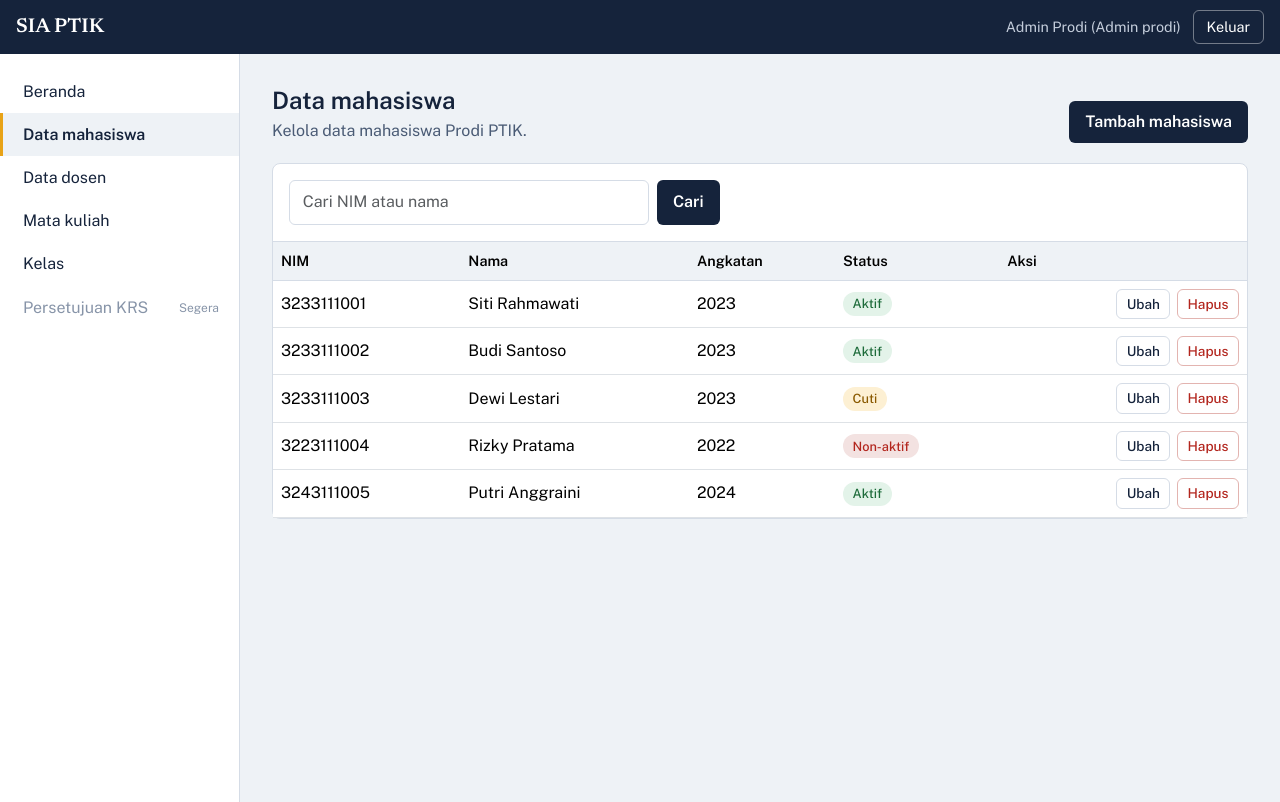
After one commit to mikhA-L/SIA, a Laravel app: page /demo/mahasiswa in a window 1280 px wide. The commit adds this page. Run offline with Laravel 12, Linux system fonts and the light colour scheme; a user stored in the database is signed in; data comes from the database, SQL or seed files in the repository.

Commit message:
feat: layout sidebar, komponen tampilan, dan halaman data master

```diff
--- /dev/null
+++ b/public/css/sia.css
@@ -0,0 +1,76 @@
+:root {
+    --ink: #15233b;
+    --slate: #4a5b75;
+    --mist: #eef2f6;
+    --line: #d5dce6;
+    --amber: #e8a317;
+    --danger: #b3261e;
+    --ok: #1d6b3a;
+    --warn: #8a5a00;
+}
+body { font-family: "Public Sans", system-ui, -apple-system, "Segoe UI", Roboto, sans-serif; color: var(--ink); background: var(--mist); }
+
+/* Bilah atas */
+.topbar { background: var(--ink); color: #fff; position: sticky; top: 0; z-index: 1030; }
+.topbar-inner { display: flex; align-items: center; gap: .75rem; padding: .6rem 1rem; }
+.topbar .brand { font-family: "Newsreader", Georgia, serif; font-weight: 600; font-size: 1.25rem; color: #fff; text-decoration: none; margin-right: auto; }
+.topbar .who { color: #c4cddb; font-size: .9rem; }
+.btn-ghost { background: transparent; color: #fff; border: 1px solid rgba(255,255,255,.4); border-radius: 6px; padding: .35rem .8rem; font-size: .9rem; }
+.btn-ghost:hover { background: rgba(255,255,255,.12); color: #fff; }
+
+/* Tata letak */
+.layout { display: flex; min-height: calc(100vh - 52px); }
+.sidebar { width: 240px; flex: none; background: #fff; border-right: 1px solid var(--line); padding: 1rem 0; position: sticky; top: 52px; align-self: flex-start; height: calc(100vh - 52px); overflow-y: auto; }
+.content { flex: 1; min-width: 0; padding: 1.5rem 1rem 3rem; max-width: 1100px; }
+@media (min-width: 992px) { .content { padding: 2rem 2rem 3rem; } }
+
+/* Menu samping */
+.menu { list-style: none; margin: 0; padding: 0; }
+.menu .nav-link { display: flex; justify-content: space-between; align-items: center; padding: .6rem 1.25rem; color: var(--ink); border-left: 3px solid transparent; text-decoration: none; }
+.menu a.nav-link:hover { background: var(--mist); }
+.menu a.nav-link.active { background: var(--mist); border-left-color: var(--amber); font-weight: 600; }
+.menu .nav-link.disabled { color: #8794a8; cursor: default; }
+.menu .nav-link small { font-size: .75rem; }
+
+/* Judul halaman */
+.page-head { display: flex; flex-wrap: wrap; gap: .75rem 1rem; align-items: flex-end; justify-content: space-between; margin-bottom: 1.25rem; }
+.page-head h1 { font-size: 1.5rem; font-weight: 600; margin: 0; }
+.page-head p { margin: .25rem 0 0; color: var(--slate); }
+
+/* Kotak, tombol */
+.box { background: #fff; border: 1px solid var(--line); border-radius: 8px; padding: 1.25rem; }
+.btn-sia { background: var(--ink); color: #fff; border: 0; border-radius: 6px; padding: .55rem 1rem; font-weight: 600; text-decoration: none; display: inline-block; }
+.btn-sia:hover { background: #0f1a2d; color: #fff; }
+.btn-line { background: #fff; color: var(--ink); border: 1px solid var(--line); border-radius: 6px; padding: .55rem 1rem; font-weight: 500; text-decoration: none; display: inline-block; }
+.btn-line:hover { background: var(--mist); color: var(--ink); }
+.btn-sm-line { padding: .25rem .6rem; font-size: .85rem; }
+.btn-danger-line { color: var(--danger); border-color: #e3b4b0; }
+.btn-danger-line:hover { background: #fbeceb; color: var(--danger); }
+a:focus-visible, button:focus-visible, input:focus-visible, select:focus-visible, textarea:focus-visible { outline: 3px solid var(--amber); outline-offset: 2px; }
+
+/* Tabel */
+.table-tools { display: flex; flex-wrap: wrap; gap: .5rem; padding: 1rem; border-bottom: 1px solid var(--line); }
+.table-tools .form-control { flex: 1 1 220px; max-width: 360px; }
+.sia-table { margin: 0; }
+.sia-table th { background: var(--mist); font-weight: 600; font-size: .9rem; white-space: nowrap; border-bottom: 1px solid var(--line); }
+.sia-table td { vertical-align: middle; }
+.sia-table tbody tr:hover { background: #f8fafc; }
+.aksi { display: flex; gap: .4rem; justify-content: flex-end; }
+.table-foot { padding: .75rem 1rem; border-top: 1px solid var(--line); }
+.empty { padding: 2.5rem 1rem; text-align: center; color: var(--slate); }
+
+/* Status */
+.chip { display: inline-block; padding: .15rem .6rem; border-radius: 999px; font-size: .8rem; font-weight: 500; }
+.chip-ok { background: #e3f3e9; color: var(--ok); }
+.chip-wait { background: #fdf0d3; color: var(--warn); }
+.chip-no { background: #f3e2e1; color: var(--danger); }
+
+/* Form */
+.form-label { font-weight: 500; font-size: .95rem; }
+.form-control, .form-select { border: 1px solid var(--line); border-radius: 6px; padding: .6rem .8rem; }
+.form-control:focus, .form-select:focus { border-color: var(--ink); box-shadow: 0 0 0 3px rgba(232,163,23,.45); }
+.form-control.is-invalid, .form-select.is-invalid { border-color: var(--danger); background-image: none; }
+.field-error { color: var(--danger); font-size: .9rem; margin-top: .35rem; }
+.req { color: var(--danger); }
+.form-actions { display: flex; gap: .5rem; margin-top: 1.5rem; }
+.form-narrow { max-width: 560px; }
--- /dev/null
+++ b/resources/views/components/alert.blade.php
@@ -0,0 +1,7 @@
+{{-- Menampilkan pesan dari controller: ->with('status', '...') atau ->with('error', '...') --}}
+@if (session('status'))
+    <div class="alert alert-success" role="status">{{ session('status') }}</div>
+@endif
+@if (session('error'))
+    <div class="alert alert-danger" role="alert">{{ session('error') }}</div>
+@endif
--- /dev/null
+++ b/resources/views/components/data-table.blade.php
@@ -0,0 +1,50 @@
+{{--
+  Pemakaian:
+  <x-data-table :headers="['NIM','Nama','Aksi']" :count="$rows->count()" :q="$q">
+      <tr>...</tr>  (baris tabel)
+      <x-slot:footer>{{ $paginator->links() }}</x-slot:footer>   (opsional)
+  </x-data-table>
+--}}
+@props([
+    'headers' => [],
+    'count' => 0,
+    'q' => null,
+    'searchable' => true,
+    'placeholder' => 'Cari...',
+    'empty' => 'Belum ada data.',
+])
+
+<div class="box p-0">
+    @if ($searchable)
+        <form method="GET" action="{{ url()->current() }}" class="table-tools" role="search">
+            <label for="q" class="visually-hidden">Cari data</label>
+            <input id="q" name="q" type="search" value="{{ $q }}" class="form-control" placeholder="{{ $placeholder }}">
+            <button class="btn-sia" type="submit">Cari</button>
+            @if ($q)
+                <a class="btn-line" href="{{ url()->current() }}">Hapus pencarian</a>
+            @endif
+        </form>
+    @endif
+
+    @if ($count > 0)
+        <div class="table-responsive">
+            <table class="table sia-table">
+                <thead>
+                    <tr>
+                        @foreach ($headers as $h)
+                            <th scope="col">{{ $h }}</th>
+                        @endforeach
+                    </tr>
+                </thead>
+                <tbody>{{ $slot }}</tbody>
+            </table>
+        </div>
+        @isset($footer)
+            <div class="table-foot">{{ $footer }}</div>
+        @endisset
+    @else
+        <div class="empty">
+            <p class="mb-0">{{ $q ? 'Tidak ada hasil untuk "' . $q . '".' : $empty }}</p>
+        </div>
+    @endif
+</div>
--- /dev/null
+++ b/resources/views/components/page-header.blade.php
@@ -0,0 +1,13 @@
+@props(['title', 'subtitle' => null])
+
+<div class="page-head">
+    <div>
+        <h1>{{ $title }}</h1>
+        @if ($subtitle)
+            <p>{{ $subtitle }}</p>
+        @endif
+    </div>
+    @isset($actions)
+        <div>{{ $actions }}</div>
+    @endisset
+</div>
--- /dev/null
+++ b/resources/views/demo/mahasiswa-index.blade.php
@@ -0,0 +1,39 @@
+@extends('layouts.app')
+
+@section('title', 'Data mahasiswa')
+
+@section('content')
+    <x-page-header title="Data mahasiswa" subtitle="Kelola data mahasiswa Prodi PTIK.">
+        <x-slot:actions>
+            <a href="{{ url('/demo/mahasiswa/baru') }}" class="btn-sia">Tambah mahasiswa</a>
+        </x-slot:actions>
+    </x-page-header>
+
+    <x-data-table :headers="['NIM', 'Nama', 'Angkatan', 'Status', 'Aksi']"
+                  :count="$rows->count()" :q="$q"
+                  placeholder="Cari NIM atau nama" empty="Belum ada data mahasiswa.">
+        @foreach ($rows as $r)
+            @php
+                $chip = ['Aktif' => 'chip-ok', 'Cuti' => 'chip-wait', 'Non-aktif' => 'chip-no'][$r['status']] ?? 'chip-wait';
+            @endphp
+            <tr>
+                <td>{{ $r['nim'] }}</td>
+                <td>{{ $r['nama'] }}</td>
+                <td>{{ $r['angkatan'] }}</td>
+                <td><span class="chip {{ $chip }}">{{ $r['status'] }}</span></td>
+                <td>
+                    <div class="aksi">
+                        <a href="{{ url('/demo/mahasiswa/baru') }}" class="btn-line btn-sm-line">Ubah</a>
+                        {{-- Pola hapus: form DELETE dengan konfirmasi. Ganti action ke rute asli saat backend siap. --}}
+                        <form method="POST" action="#" class="m-0"
+                              onsubmit="return confirm('Hapus data {{ $r['nama'] }}?')">
+                            @csrf
+                            @method('DELETE')
+                            <button type="submit" class="btn-line btn-sm-line btn-danger-line">Hapus</button>
+                        </form>
+                    </div>
+                </td>
+            </tr>
+        @endforeach
+    </x-data-table>
+@endsection
--- a/resources/views/layouts/app.blade.php
+++ b/resources/views/layouts/app.blade.php
@@ -4,38 +4,47 @@
     <meta charset="utf-8">
     <meta name="viewport" content="width=device-width, initial-scale=1">
     <title>@yield('title', 'Beranda') | SIA PTIK UNIMED</title>
+    <link rel="preconnect" href="https://fonts.googleapis.com">
+    <link rel="preconnect" href="https://fonts.gstatic.com" crossorigin>
     <link href="https://fonts.googleapis.com/css2?family=Newsreader:wght@600&family=Public+Sans:wght@400;500;600&display=swap" rel="stylesheet">
     <link href="https://cdn.jsdelivr.net/npm/bootstrap@5.3.3/dist/css/bootstrap.min.css" rel="stylesheet">
-    <style>
-        :root { --ink: #15233b; --slate: #4a5b75; --mist: #eef2f6; --line: #d5dce6; --amber: #e8a317; }
-        body { font-family: "Public Sans", system-ui, -apple-system, "Segoe UI", Roboto, sans-serif; color: var(--ink); background: var(--mist); }
-        .topbar { background: var(--ink); color: #fff; }
-        .topbar .brand { font-family: "Newsreader", Georgia, serif; font-weight: 600; font-size: 1.25rem; color: #fff; text-decoration: none; }
-        .topbar .who { color: #c4cddb; font-size: .9rem; }
-        .btn-keluar { background: transparent; color: #fff; border: 1px solid rgba(255,255,255,.4); border-radius: 6px; padding: .35rem .8rem; font-size: .9rem; }
-        .btn-keluar:hover { background: rgba(255,255,255,.12); }
-        .btn-keluar:focus-visible { outline: 3px solid var(--amber); outline-offset: 2px; }
-        .page { max-width: 960px; }
-        .page h1 { font-size: 1.6rem; font-weight: 600; }
-        .box { background: #fff; border: 1px solid var(--line); border-radius: 8px; padding: 1.25rem; }
-    </style>
+    <link href="{{ asset('css/sia.css') }}" rel="stylesheet">
 </head>
 <body>
     <header class="topbar">
-        <div class="container-fluid py-2 px-3 px-md-4 d-flex flex-wrap align-items-center justify-content-between gap-2">
+        <div class="topbar-inner">
+            <button class="btn-ghost d-lg-none" type="button" data-bs-toggle="offcanvas"
+                    data-bs-target="#menuMobile" aria-controls="menuMobile">Menu</button>
             <a class="brand" href="{{ auth()->user()->homePath() }}">SIA PTIK</a>
-            <div class="d-flex align-items-center gap-3">
-                <span class="who">{{ auth()->user()->name }} ({{ auth()->user()->roleLabel() }})</span>
-                <form method="POST" action="{{ route('logout') }}" class="m-0">
-                    @csrf
-                    <button type="submit" class="btn-keluar">Keluar</button>
-                </form>
-            </div>
+            <span class="who d-none d-sm-inline">{{ auth()->user()->name }} ({{ auth()->user()->roleLabel() }})</span>
+            <form method="POST" action="{{ route('logout') }}" class="m-0">
+                @csrf
+                <button type="submit" class="btn-ghost">Keluar</button>
+            </form>
         </div>
     </header>
 
-    <main class="page mx-auto px-3 py-4">
-        @yield('content')
-    </main>
+    <div class="layout">
+        <aside class="sidebar d-none d-lg-block" aria-label="Menu utama">
+            @include('partials.sidebar')
+        </aside>
+
+        <div class="offcanvas offcanvas-start" tabindex="-1" id="menuMobile" aria-labelledby="menuMobileLabel">
+            <div class="offcanvas-header">
+                <h2 class="offcanvas-title fs-5" id="menuMobileLabel">Menu</h2>
+                <button type="button" class="btn-close" data-bs-dismiss="offcanvas" aria-label="Tutup menu"></button>
+            </div>
+            <div class="offcanvas-body px-0">
+                @include('partials.sidebar')
+            </div>
+        </div>
+
+        <main class="content">
+            <x-alert />
+            @yield('content')
+        </main>
+    </div>
+
+    <script src="https://cdn.jsdelivr.net/npm/bootstrap@5.3.3/dist/js/bootstrap.bundle.min.js"></script>
 </body>
 </html>
--- /dev/null
+++ b/resources/views/partials/sidebar.blade.php
@@ -0,0 +1,40 @@
+@php
+    // [label, url, pola rute aktif, sudah tersedia?]
+    // Ubah false menjadi true saat modul sudah jadi. Ganti url demo dengan rute asli setelah modul backend selesai.
+    $menus = [
+        'admin' => [
+            ['Beranda', '/admin', 'admin', true],
+            ['Data mahasiswa', '/demo/mahasiswa', 'demo/mahasiswa*', true],
+            ['Data dosen', '/demo/dosen', 'demo/dosen*', true],
+            ['Mata kuliah', '/demo/mata-kuliah', 'demo/mata-kuliah*', true],
+            ['Kelas', '/demo/kelas', 'demo/kelas*', true],
+            ['Persetujuan KRS', '/admin/krs', 'admin/krs*', false],
+        ],
+        'dosen' => [
+            ['Beranda', '/dosen', 'dosen', true],
+            ['Input nilai', '/dosen/nilai', 'dosen/nilai*', false],
+        ],
+        'mahasiswa' => [
+            ['Beranda', '/mahasiswa', 'mahasiswa', true],
+            ['KRS', '/mahasiswa/krs', 'mahasiswa/krs*', false],
+            ['Nilai', '/mahasiswa/nilai', 'mahasiswa/nilai*', false],
+            ['Jadwal kuliah', '/mahasiswa/jadwal', 'mahasiswa/jadwal*', false],
+        ],
+    ];
+    $items = $menus[auth()->user()->role] ?? [];
+@endphp
+
+<nav>
+    <ul class="menu">
+        @foreach ($items as [$label, $url, $pola, $siap])
+            <li>
+                @if ($siap)
+                    <a href="{{ url($url) }}" class="nav-link {{ request()->is($pola) ? 'active' : '' }}"
+                       @if (request()->is($pola)) aria-current="page" @endif>{{ $label }}</a>
+                @else
+                    <span class="nav-link disabled" aria-disabled="true">{{ $label }} <small>Segera</small></span>
+                @endif
+            </li>
+        @endforeach
+    </ul>
+</nav>
--- /dev/null
+++ b/routes/demo.php
@@ -0,0 +1,132 @@
+<?php
+
+use Illuminate\Support\Facades\Route;
+
+/*
+ * Halaman contoh agar tampilan bisa dikerjakan tanpa menunggu backend.
+ * Hapus file ini dan baris require di routes/web.php setelah modul asli jadi.
+ * Hanya bisa dibuka oleh akun admin.
+ */
+Route::middleware(['auth', 'role:admin'])->prefix('demo')->group(function () {
+
+    // Filter pencarian sederhana untuk data contoh.
+    $saring = function ($semua, string $q) {
+        $q = strtolower(trim($q));
+
+        return $q === ''
+            ? $semua
+            : $semua->filter(fn ($r) => str_contains(strtolower(implode(' ', $r)), $q))->values();
+    };
+
+    // ---------- Mahasiswa (halaman asli dari kit pertama) ----------
+    Route::get('/mahasiswa', function () use ($saring) {
+        $rows = $saring(collect([
+            ['nim' => '3233111001', 'nama' => 'Siti Rahmawati', 'angkatan' => '2023', 'status' => 'Aktif'],
+            ['nim' => '3233111002', 'nama' => 'Budi Santoso', 'angkatan' => '2023', 'status' => 'Aktif'],
+            ['nim' => '3233111003', 'nama' => 'Dewi Lestari', 'angkatan' => '2023', 'status' => 'Cuti'],
+            ['nim' => '3223111004', 'nama' => 'Rizky Pratama', 'angkatan' => '2022', 'status' => 'Non-aktif'],
+            ['nim' => '3243111005', 'nama' => 'Putri Anggraini', 'angkatan' => '2024', 'status' => 'Aktif'],
+        ]), (string) request('q'));
+
+        return view('demo.mahasiswa-index', ['rows' => $rows, 'q' => trim((string) request('q'))]);
+    });
+    Route::get('/mahasiswa/baru', fn () => view('demo.mahasiswa-form'));
+
+    // ---------- Modul lain: satu konfigurasi per modul ----------
+    $namaDosen = ['Dr. Hendra Wijaya, M.Kom.', 'Maya Sari, M.Pd.', 'Agus Prasetyo, M.T.'];
+    $namaMatkul = ['Manajemen Proyek TI', 'Basis Data', 'Pemrograman Web', 'Basis Data Multimedia', 'Rekayasa Perangkat Lunak'];
+
+    $modul = [
+        'dosen' => [
+            'judul' => 'Data dosen',
+            'sub' => 'Kelola data dosen pengampu.',
+            'tambahLabel' => 'Tambah dosen',
+            'placeholder' => 'Cari NIP atau nama',
+            'empty' => 'Belum ada data dosen.',
+            'headers' => ['NIP', 'Nama', 'Email', 'Jumlah kelas', 'Status'],
+            'keys' => ['nip', 'nama', 'email', 'kelas', 'status'],
+            'data' => [
+                ['nip' => '198001012005', 'nama' => $namaDosen[0], 'email' => 'hendra@sia.test', 'kelas' => '3', 'status' => 'Aktif'],
+                ['nip' => '198505152010', 'nama' => $namaDosen[1], 'email' => 'maya@sia.test', 'kelas' => '2', 'status' => 'Aktif'],
+                ['nip' => '197912312003', 'nama' => $namaDosen[2], 'email' => 'agus@sia.test', 'kelas' => '1', 'status' => 'Cuti'],
+            ],
+            'formJudul' => 'Tambah dosen',
+            'fields' => [
+                ['name' => 'nip', 'label' => 'NIP / NIDN', 'required' => true, 'hint' => 'Tidak boleh sama dengan dosen lain.'],
+                ['name' => 'name', 'label' => 'Nama lengkap dan gelar', 'required' => true],
+                ['name' => 'email', 'label' => 'Email', 'type' => 'email', 'required' => true],
+                ['name' => 'status', 'label' => 'Status', 'type' => 'select', 'required' => true,
+                    'options' => ['Aktif' => 'Aktif', 'Cuti' => 'Cuti', 'Non-aktif' => 'Non-aktif']],
+            ],
+        ],
+        'mata-kuliah' => [
+            'judul' => 'Mata kuliah',
+            'sub' => 'Kelola daftar mata kuliah dan bobot SKS.',
+            'tambahLabel' => 'Tambah mata kuliah',
+            'placeholder' => 'Cari kode atau nama',
+            'empty' => 'Belum ada data mata kuliah.',
+            'headers' => ['Kode', 'Nama mata kuliah', 'SKS', 'Semester'],
+            'keys' => ['kode', 'nama', 'sks', 'semester'],
+            'data' => [
+                ['kode' => 'PTI301', 'nama' => $namaMatkul[0], 'sks' => '3', 'semester' => '5'],
+                ['kode' => 'PTI302', 'nama' => $namaMatkul[1], 'sks' => '3', 'semester' => '3'],
+                ['kode' => 'PTI303', 'nama' => $namaMatkul[2], 'sks' => '3', 'semester' => '4'],
+                ['kode' => 'PTI304', 'nama' => $namaMatkul[3], 'sks' => '2', 'semester' => '5'],
+                ['kode' => 'PTI305', 'nama' => $namaMatkul[4], 'sks' => '3', 'semester' => '5'],
+            ],
+            'formJudul' => 'Tambah mata kuliah',
+            'fields' => [
+                ['name' => 'kode', 'label' => 'Kode mata kuliah', 'required' => true, 'hint' => 'Kode harus unik.'],
+                ['name' => 'nama', 'label' => 'Nama mata kuliah', 'required' => true],
+                ['name' => 'sks', 'label' => 'SKS', 'type' => 'number', 'required' => true],
+                ['name' => 'semester', 'label' => 'Semester', 'type' => 'select', 'required' => true,
+                    'options' => array_combine(range(1, 8), range(1, 8))],
+            ],
+        ],
+        'kelas' => [
+            'judul' => 'Kelas',
+            'sub' => 'Kelola kelas yang ditawarkan, jadwal, dan kuota.',
+            'tambahLabel' => 'Tambah kelas',
+            'placeholder' => 'Cari kode, mata kuliah, atau dosen',
+            'empty' => 'Belum ada kelas.',
+            'headers' => ['Kode kelas', 'Mata kuliah', 'Dosen', 'Jadwal', 'Ruang', 'Terisi / kuota'],
+            'keys' => ['kode', 'matkul', 'dosen', 'jadwal', 'ruang', 'kuota'],
+            'data' => [
+                ['kode' => 'PTI301-A', 'matkul' => $namaMatkul[0], 'dosen' => $namaDosen[0], 'jadwal' => 'Senin 08.00-10.30', 'ruang' => 'R.301', 'kuota' => '28 / 35'],
+                ['kode' => 'PTI302-A', 'matkul' => $namaMatkul[1], 'dosen' => $namaDosen[1], 'jadwal' => 'Selasa 10.00-12.30', 'ruang' => 'R.205', 'kuota' => '35 / 35'],
+                ['kode' => 'PTI303-A', 'matkul' => $namaMatkul[2], 'dosen' => $namaDosen[2], 'jadwal' => 'Rabu 13.00-15.30', 'ruang' => 'Lab 2', 'kuota' => '20 / 30'],
+            ],
+            'formJudul' => 'Tambah kelas',
+            'fields' => [
+                ['name' => 'kode', 'label' => 'Kode kelas', 'required' => true, 'hint' => 'Contoh: PTI301-A'],
+                ['name' => 'matkul', 'label' => 'Mata kuliah', 'type' => 'select', 'required' => true,
+                    'options' => array_combine($namaMatkul, $namaMatkul)],
+                ['name' => 'dosen', 'label' => 'Dosen pengampu', 'type' => 'select', 'required' => true,
+                    'options' => array_combine($namaDosen, $namaDosen)],
+                ['name' => 'hari', 'label' => 'Hari', 'type' => 'select', 'required' => true,
+                    'options' => array_combine(['Senin', 'Selasa', 'Rabu', 'Kamis', 'Jumat'], ['Senin', 'Selasa', 'Rabu', 'Kamis', 'Jumat'])],
+                ['name' => 'jam_mulai', 'label' => 'Jam mulai', 'type' => 'time', 'required' => true],
+                ['name' => 'jam_selesai', 'label' => 'Jam selesai', 'type' => 'time', 'required' => true],
+                ['name' => 'ruang', 'label' => 'Ruang', 'required' => true],
+                ['name' => 'kuota', 'label' => 'Kuota', 'type' => 'number', 'required' => true],
+            ],
+        ],
+    ];
+
+    foreach ($modul as $slug => $m) {
+        Route::get("/{$slug}", function () use ($m, $slug, $saring) {
+            $q = trim((string) request('q'));
+
+            return view('demo.list', [
+                'judul' => $m['judul'], 'sub' => $m['sub'], 'tambahLabel' => $m['tambahLabel'],
+                'tambahUrl' => "/demo/{$slug}/baru", 'placeholder' => $m['placeholder'], 'empty' => $m['empty'],
+                'headers' => $m['headers'], 'keys' => $m['keys'],
+                'rows' => $saring(collect($m['data']), $q), 'q' => $q,
+            ]);
+        });
+
+        Route::get("/{$slug}/baru", fn () => view('demo.form', [
+            'judul' => $m['formJudul'], 'fields' => $m['fields'], 'kembali' => "/demo/{$slug}",
+        ]));
+    }
+});
--- a/routes/web.php
+++ b/routes/web.php
@@ -24,3 +24,5 @@ Route::post('/logout', [LoginController::class, 'logout'])
 Route::middleware(['auth', 'role:admin'])->get('/admin', fn () => view('dashboard.admin'))->name('admin.home');
 Route::middleware(['auth', 'role:dosen'])->get('/dosen', fn () => view('dashboard.dosen'))->name('dosen.home');
 Route::middleware(['auth', 'role:mahasiswa'])->get('/mahasiswa', fn () => view('dashboard.mahasiswa'))->name('mahasiswa.home');
+
+require __DIR__.'/demo.php';
```
Also changed, not shown: resources/views/components/field.blade.php (added, +48 -0 lines), resources/views/demo/form.blade.php (added, +25 -0 lines), resources/views/demo/list.blade.php (added, +40 -0 lines), resources/views/demo/mahasiswa-form.blade.php (added, +27 -0 lines).
